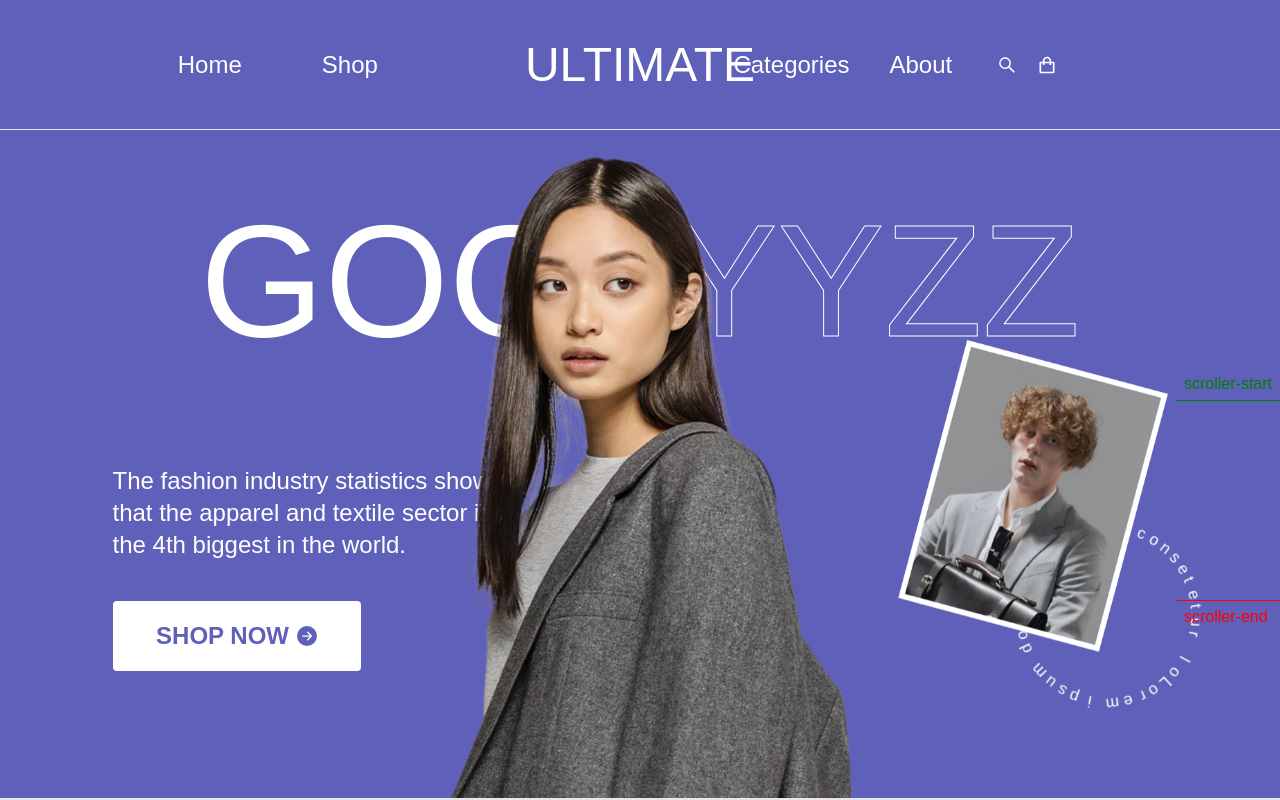
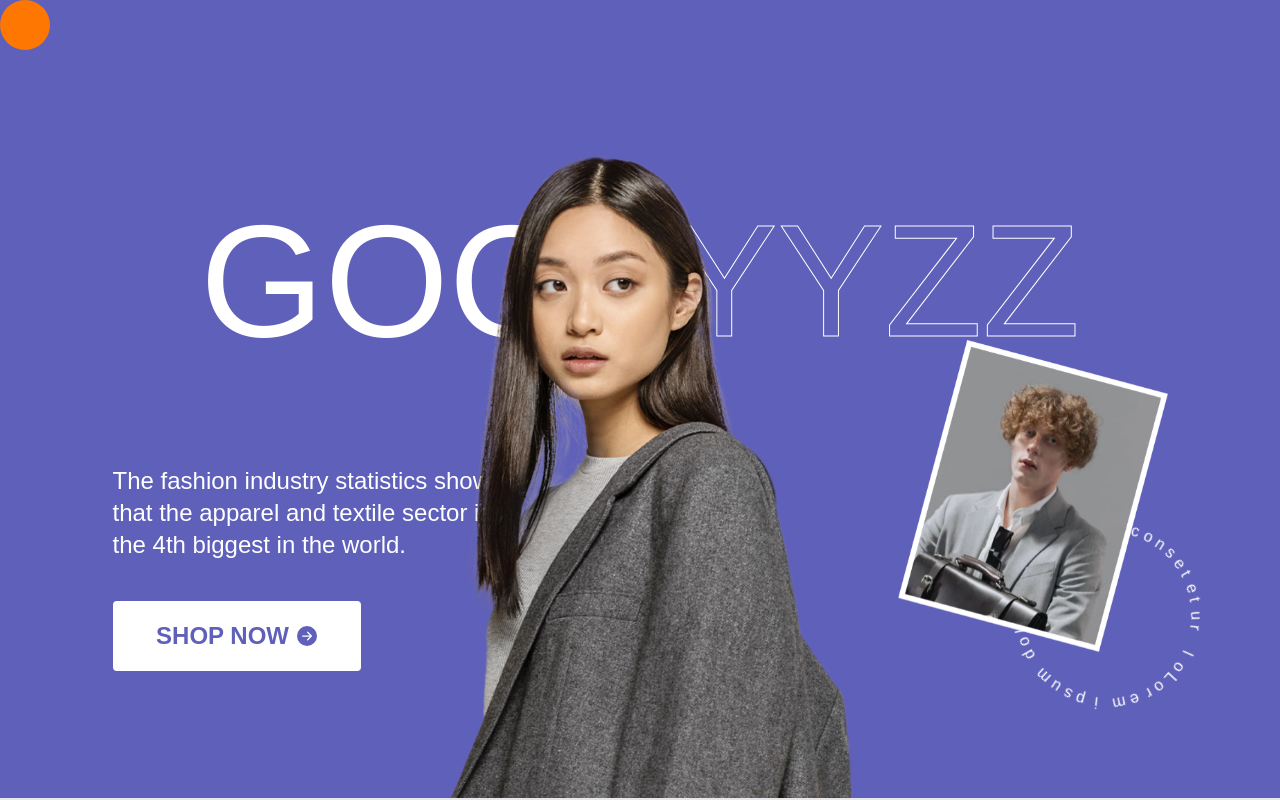
Before and after one commit to OBluemingO/gooyyzz, a React (Vite) app: page / in a window 1280 px wide. Shown: the top 800 px of the page. Built offline with nearby package versions, Linux system fonts and the light colour scheme.

Commit message:
[add] custom cursor tracking, [imp] animation hit element cursor when scroll

```diff
--- a/src/App.jsx
+++ b/src/App.jsx
@@ -1,14 +1,39 @@
-import { useState } from 'react'
-import Navbar from './components/bars/navbar'
-import Home from './pages/home'
+import Navbar from "./components/bars/navbar";
+import { useFollowPointer } from "./hooks/useFollowPointer";
+import Home from "./pages/home";
+import { useRef, useState, useContext } from "react";
+import { motion } from "framer-motion";
+import { Context } from "./store";
 
 function App() {
-  return (
-    <div className='bg-light-purple max-w-[1440px] mx-auto'>
-      <Navbar />
-      <Home />
-    </div>
-  )
+    const ref = useRef(null);
+    useFollowPointer(ref);
+    const {
+        cursor,
+        pointer: { x, y },
+    } = useContext(Context);
+
+    return (
+        <div className="bg-light-purple max-w-[1440px] mx-auto">
+            {/* <Navbar /> */}
+            <motion.div
+                className="w-[50px] h-[50px] rounded-full bg-[#fd7702] fixed z-[500] pointer-events-none"
+                ref={ref}
+                animate={{
+                    x,
+                    y,
+                    height: cursor ? "100px" : "50px",
+                    width: cursor ? "100px" : "50px",
+                }}
+                transition={{
+                    type: "spring",
+                    stiffness: 80,
+                    damping: 15
+                }}
+            ></motion.div>
+            <Home />
+        </div>
+    );
 }
 
-export default App
+export default App;
--- a/src/components/texts/circleText.jsx
+++ b/src/components/texts/circleText.jsx
@@ -3,14 +3,11 @@ import React, {useEffect, useRef} from "react";
 const CircleText = ({ char, index, deg }) => {
     const charRef = useRef(null)
 
-    useEffect(() => {
-      charRef.current.style.transform = deg
-    },[])
-
     return (
         <span
             className="absolute left-1/2 top-0 origin-[0_100px] text-white"
             ref={charRef}
+            style={{transform: deg}}
         >
             {char}
         </span>
--- /dev/null
+++ b/src/hooks/useFollowPointer.jsx
@@ -0,0 +1,27 @@
+import { Context } from "../store";
+import { useState, useEffect, useContext } from "react";
+
+export const useFollowPointer = (ref) => {
+
+    const { handlePositionPointer } = useContext(Context)
+
+    useEffect(() => {
+        if (!ref.current) return;
+
+        const handlePointerMove = ({ clientX, clientY }) => {
+            const element = ref.current;
+
+            const x = clientX - element.offsetLeft - element.offsetWidth / 2;
+            const y = clientY - 25;
+
+            handlePositionPointer({x,y})
+        };
+
+        window.addEventListener("pointermove", handlePointerMove);
+
+        return () => {
+            window.removeEventListener("pointermove", handlePointerMove);
+        };
+    }, []);
+
+};
--- a/src/index.css
+++ b/src/index.css
@@ -10,9 +10,8 @@
 
   body{
     background-color: #5F60B9;
+    cursor: none !important;
   }
 
-  .debug{
-    border: 1px solid red;
-  }
+
 }
--- a/src/main.jsx
+++ b/src/main.jsx
@@ -1,14 +1,17 @@
-import React from 'react'
-import ReactDOM from 'react-dom/client'
-import App from './App'
-import './index.css'
-import { gsap } from 'gsap';
-import { ScrollTrigger } from 'gsap/ScrollTrigger';
+import React from "react";
+import ReactDOM from "react-dom/client";
+import App from "./App";
+import "./index.css";
+import { gsap } from "gsap";
+import { ScrollTrigger } from "gsap/ScrollTrigger";
+import { Store } from "./store";
 
 gsap.registerPlugin(ScrollTrigger);
 
-ReactDOM.createRoot(document.getElementById('root')).render(
-  <React.StrictMode>
-    <App />
-  </React.StrictMode>,
-)
+ReactDOM.createRoot(document.getElementById("root")).render(
+    <React.StrictMode>
+        <Store>
+            <App />
+        </Store>
+    </React.StrictMode>
+);
--- a/src/pages/home.jsx
+++ b/src/pages/home.jsx
@@ -1,4 +1,5 @@
 import React, { useEffect, useState, useRef, useMemo } from "react";
+import SectionFour from "./home_section/section_four";
 import SectionOne from "./home_section/section_one";
 import SectionSecond from "./home_section/section_second";
 import SectionThrid from "./home_section/section_thrid";
@@ -9,6 +10,7 @@ const Home = () => {
             <SectionOne />
             <SectionSecond />
             <SectionThrid />
+            <SectionFour />
         </div>
     );
 };
--- /dev/null
+++ b/src/pages/home_section/section_four.jsx
@@ -0,0 +1,43 @@
+import React, { useCallback, useEffect, useRef, useState } from "react";
+import { motion, useDragControls } from "framer-motion";
+
+const SectionFour = () => {
+    const controls = useDragControls();
+    const elementSplitRef = useRef(null);
+    const containerRef = useRef(null);
+
+
+
+    return (
+        <div
+            className="flex h-screen w-full border-2 relative "
+            ref={containerRef}
+        >
+            <div className="basis-1/2 ">
+                <div className="w-[300px] h-[200px] bg-green-300"></div>
+            </div>
+            <div className="basis-1/2 "></div>
+
+            <motion.div
+                className="border-2 border-white h-full w-[2px] absolute left-1/2 translate-x-1/2 grid place-items-center"
+                drag="x"
+                dragControls={controls}
+                dragConstraints={{ left: -580, right: 580 }}
+                dragMomentum={false}
+                // onDragTransitionEnd={handleDrag}
+            >
+                <motion.div
+                    initial={{ translateX: "-50%" }}
+                    whileTap={{ scale: 0.9, translateX: "-50%" }}
+                    ref={elementSplitRef}
+                    onMouseEnter={() => {
+                        document.documentElement.style.cursor = "auto"
+                    }}
+                    className="rounded-full bg-white w-[50px] h-[50px] outline outline-[10px] outline-stone-600/50"
+                ></motion.div>
+            </motion.div>
+        </div>
+    );
+};
+
+export default SectionFour;
--- a/src/pages/home_section/section_thrid.jsx
+++ b/src/pages/home_section/section_thrid.jsx
@@ -1,44 +1,33 @@
-import React, { useLayoutEffect, useRef } from "react";
-import { gsap } from "gsap";
+import React, { useContext, useEffect, useLayoutEffect, useRef, useState } from "react";
+import { Context } from "../../store";
+import { motion } from "framer-motion";
 
 const SectionThrid = () => {
     const contentRef = useRef(null);
     const textHeadRef = useRef(null);
-    useLayoutEffect(() => {
 
-            const tl = gsap.timeline({
-                scrollTrigger: {
-                    trigger: contentRef.current,
-                    start: "top 50%",
-                    end: "50% 75%",
-                    markers: true,
-                },
-            });
+    const { cursor, handleCursorHit, handleCursorNotHit } = useContext(Context);
+    const [targetElement, setTargetElement] = useState({top:0, bottom: 0})
 
-            // const text_split = [...textHeadRef.current.childNodes].filter(
-            //     (el) => el.localName != "br" && el.nodeName != "#text"
-            // );
-
-            tl.to(gsap.utils.toArray(textHeadRef.current.childNodes), {
-                y: 80,
-                duration: 1.5,
-                ease: "back",
-                stagger: 0.2,
-            });
-
-            return () =>  tl.scrollTrigger.kill()
+    useEffect(() => {
+        const topic = textHeadRef.current;
+        const target = topic.getBoundingClientRect()
+        setTargetElement({top:target.top, bottom: target.top + target.height})
     }, []);
 
     return (
-        <div className="w-full lg:h-[1200px] border-2" ref={contentRef}>
-            <h2
+        <div className="w-full lg:h-[1200px] " ref={contentRef}>
+            <motion.h2
                 className="text-8xl lg:w-[80%] lg:mx-auto text-white tracking-[7.5px]"
                 ref={textHeadRef}
+                onMouseEnter={handleCursorHit}
+                onMouseLeave={handleCursorNotHit}
             >
-                <span className="font-bold overflow-hidden">Lorem ipsum</span> dolor!
+                <span className="font-bold overflow-hidden">Lorem ipsum</span>{" "}
+                dolor!
                 <br />
                 <span className="font-bold overflow-hidden"> ipsum </span>dolor!
-            </h2>
+            </motion.h2>
             <div className=" lg:mt-[60px] lg:w-[80%] lg:mx-auto border-b-[1px] bg-white"></div>
             <div className="flex text-white lg:w-[80%] lg:mx-auto lg:pt-[50px]">
                 <div className="basis-[40%]">
--- /dev/null
+++ b/src/store.jsx
@@ -0,0 +1,45 @@
+import React, { createContext, useReducer } from "react";
+
+const initialState = {
+    isScaleCursor: false,
+    pos: { x: 0, y: 0 },
+};
+
+const actions = {
+    HIT_ELEMENT: "HIT_ELEMENT",
+    NOT_HIT_ELEMENT: "NOT_HIT_ELEMENT",
+    POINTER_POSITION: "POINTER_POSITION",
+};
+
+export const Context = createContext(initialState);
+
+export const Store = ({ children }) => {
+    const [state, dispatch] = useReducer((state, action) => {
+        switch (action.type) {
+            case actions.NOT_HIT_ELEMENT:
+                return { ...state, isScaleCursor: false };
+            case actions.HIT_ELEMENT:
+                return { ...state, isScaleCursor: true };
+            case actions.POINTER_POSITION:
+                return { ...state, pos: action.newState };
+            default:
+                throw new Error(`Unhandled action type: ${action.type}`);
+        }
+    }, initialState);
+
+    const actionState = {
+        cursor: state.isScaleCursor,
+        pointer: state.pos,
+        handleCursorHit: (newState) => {
+            dispatch({ type: actions.HIT_ELEMENT, newState });
+        },
+        handleCursorNotHit: (newState) => {
+            dispatch({ type: actions.NOT_HIT_ELEMENT, newState });
+        },
+        handlePositionPointer: (newState) => {
+            dispatch({ type: actions.POINTER_POSITION, newState });
+        },
+    };
+
+    return <Context.Provider value={actionState}>{children}</Context.Provider>;
+};
```
Also changed, not shown: src/assests/images/cursor.png (added).
